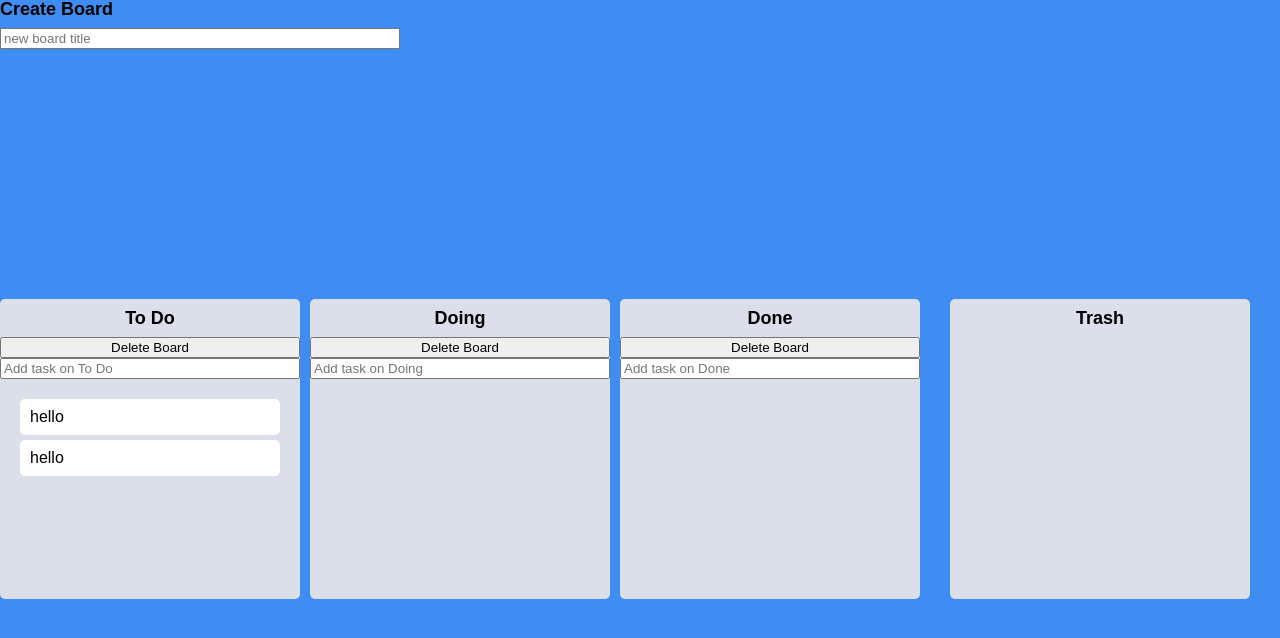
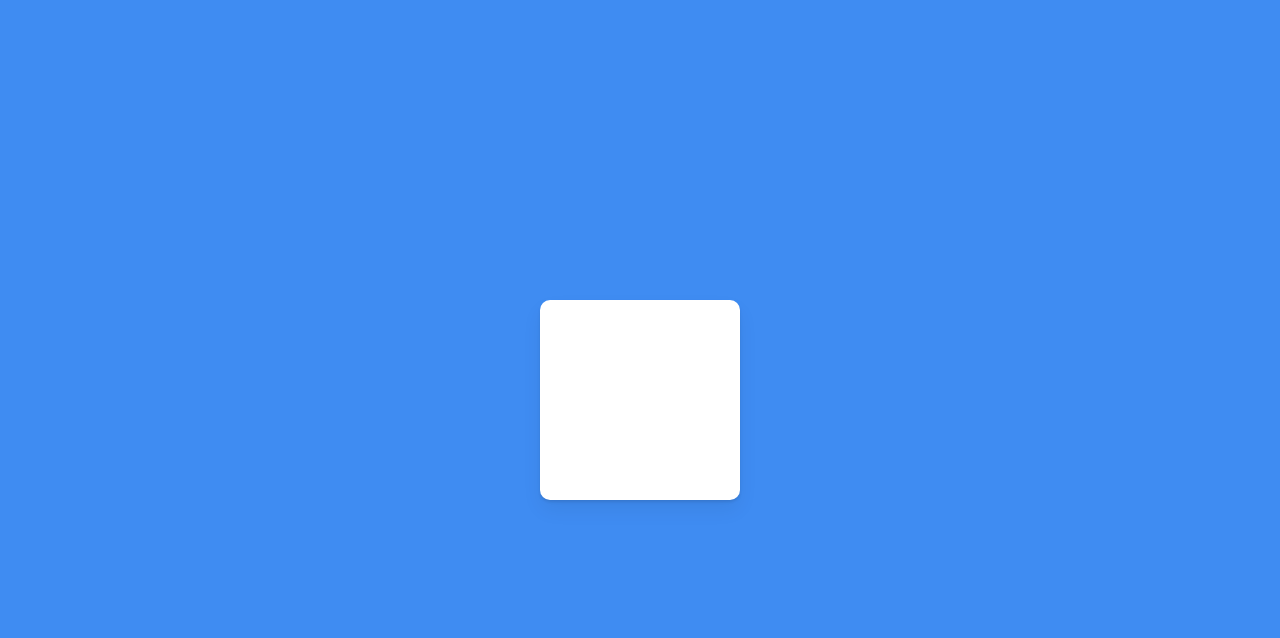
Before and after one commit to systic2/react-masterclass, a React (Create React App) app: page / in a window 1280 px wide. Shown: the top 638 px of the page. Built offline with nearby package versions, Linux system fonts and the light colour scheme.

Commit message:
introduction Animation

```diff
--- a/src/Components/Board.tsx
+++ /dev/null
@@ -1,122 +0,0 @@
-import { Droppable } from "react-beautiful-dnd";
-import DraggableCard from "./DraggableCard";
-import styled from "styled-components";
-import { useRef } from "react";
-import { useForm } from "react-hook-form";
-import { IToDo, IToDoState, toDoState } from "../atoms";
-import { useSetRecoilState } from "recoil";
-
-const Wrapper = styled.div`
-  width: 300px;
-  padding: 10px 0px;
-  background-color: ${(props) => props.theme.boardColor};
-  border-radius: 5px;
-  min-height: 300px;
-  display: flex;
-  flex-direction: column;
-`;
-
-const Title = styled.h2`
-  text-align: center;
-  font-weight: 600;
-  margin-bottom: 10px;
-  font-size: 18px;
-`;
-
-interface IAreaProps {
-  isDraggingFromThis: boolean;
-  isDraggingOver: boolean;
-}
-
-const Area = styled.div<IAreaProps>`
-  background-color: ${(props) =>
-    props.isDraggingOver
-      ? "#dfe6e9"
-      : props.isDraggingFromThis
-      ? "#b2bec3"
-      : "transparent"};
-  flex-grow: 1;
-  transition: background-color 0.3s ease-in-out;
-  padding: 20px;
-`;
-
-const Form = styled.form`
-  width: 100%;
-  input {
-    width: 100%;
-  }
-`;
-
-interface IBoardProps {
-  toDos: IToDo[];
-  boardId: string;
-}
-
-interface IForm {
-  toDo: string;
-}
-
-function Board({ toDos, boardId }: IBoardProps) {
-  const setToDos = useSetRecoilState(toDoState);
-  const { register, setValue, handleSubmit } = useForm<IForm>();
-  const onValid = ({ toDo }: IForm) => {
-    const newToDo = {
-      id: Date.now(),
-      text: toDo,
-    };
-    setToDos((allBoards) => {
-      return {
-        ...allBoards,
-        [boardId]: [newToDo, ...allBoards[boardId]],
-      };
-    });
-
-    setValue("toDo", "");
-  };
-  const onDeleteBoard = () => {
-    setToDos((prev) => {
-      const newState = { ...prev };
-      delete newState[boardId];
-      return newState;
-    });
-  };
-  return (
-    <Wrapper>
-      <Title>{boardId}</Title>
-      {boardId !== "Trash" && (
-        <>
-          <button onClick={onDeleteBoard}>Delete Board</button>
-          <Form onSubmit={handleSubmit(onValid)}>
-            <input
-              {...register("toDo", { required: true })}
-              type="text"
-              placeholder={`Add task on ${boardId}`}
-            />
-          </Form>
-        </>
-      )}
-      <Droppable droppableId={boardId}>
-        {(magic, info) => (
-          <Area
-            isDraggingOver={info.isDraggingOver}
-            isDraggingFromThis={Boolean(info.draggingFromThisWith)}
-            ref={magic.innerRef}
-            {...magic.droppableProps}
-          >
-            {toDos.map((toDo, index) => (
-              <DraggableCard
-                key={toDo.id}
-                toDoId={toDo.id}
-                toDoText={toDo.text}
-                index={index}
-              />
-            ))}
-            {magic.placeholder}
-          </Area>
-        )}
-      </Droppable>
-    </Wrapper>
-  );
-}
-
-export default Board;
--- a/src/Components/DraggableCard.tsx
+++ /dev/null
@@ -1,38 +0,0 @@
-import React from "react";
-import { Draggable } from "react-beautiful-dnd";
-import styled from "styled-components";
-
-const Card = styled.div<{ isDragging: boolean }>`
-  border-radius: 5px;
-  margin-bottom: 5px;
-  padding: 10px 10px;
-  background-color: ${(props) =>
-    props.isDragging ? "#74b9ff" : props.theme.cardColor};
-  box-shadow: ${(props) =>
-    props.isDragging ? "0px 2px 5px rgba(0, 0, 0, 0.05)" : "none"};
-`;
-
-interface IDraggableCardProps {
-  toDoId: number;
-  toDoText: string;
-  index: number;
-}
-
-function DraggableCard({ toDoId, toDoText, index }: IDraggableCardProps) {
-  return (
-    <Draggable key={toDoId} draggableId={toDoId.toString()} index={index}>
-      {(magic, snapshot) => (
-        <Card
-          isDragging={snapshot.isDragging}
-          ref={magic.innerRef}
-          {...magic.dragHandleProps}
-          {...magic.draggableProps}
-        >
-          {toDoText}
-        </Card>
-      )}
-    </Draggable>
-  );
-}
-
-export default React.memo(DraggableCard);
--- a/src/Root.tsx
+++ b/src/Root.tsx
@@ -1,11 +1,5 @@
-import React, { useEffect } from "react";
 import { Outlet } from "react-router-dom";
 import styled, { createGlobalStyle } from "styled-components";
-import { DragDropContext, DropResult } from "react-beautiful-dnd";
-import { useRecoilState } from "recoil";
-import { toDoState, trashToDoState } from "./atoms";
-import Board from "./Components/Board";
-import { useForm } from "react-hook-form";
 
 const GlobalStyle = createGlobalStyle`
   /* http://meyerweb.com/eric/tools/css/reset/
@@ -78,135 +72,28 @@
 `;
 
 const Wrapper = styled.div`
-  display: flex;
   width: 100vw;
-  margin: 0 auto;
-  justify-content: center;
-  align-items: center;
   height: 100vh;
-`;
-
-const Boards = styled.div`
   display: flex;
   justify-content: center;
   align-items: center;
-  width: 100%;
-  gap: 10px;
 `;
 
-const Title = styled.h2`
-  text-align: left;
-  font-weight: 600;
-  margin-bottom: 10px;
-  font-size: 18px;
+const Box = styled.div`
+  width: 200px;
+  height: 200px;
+  background-color: white;
+  border-radius: 10px;
+  box-shadow: 0 2px 3px rgba(0, 0, 0, 0.1), 0 10px 20px rgba(0, 0, 0, 0.06);
 `;
 
-const Form = styled.form`
-  width: 400px;
-  input {
-    width: 100%;
-  }
-`;
-
-interface IForm {
-  boardTitle: string;
-}
-
-//Todo
-//1. to do 삭제위한 쓰레기통 만들기 ok
-//2. 저장한 todo 불러오기 ok
-//3. 내가 직접 board 만들기
 function Root() {
-  const [toDos, setToDos] = useRecoilState(toDoState);
-  const [trashToDos, setTrashToDos] = useRecoilState(trashToDoState);
-  const { register, setValue, handleSubmit } = useForm<IForm>();
-  const onDragEnd = (info: DropResult) => {
-    console.log(info);
-    const { destination, draggableId, source } = info;
-    if (!destination) return;
-    if (destination?.droppableId === source.droppableId) {
-      // same board movement.
-      setToDos((allBoards) => {
-        const boardCopy = [...allBoards[source.droppableId]];
-        const taskObj = boardCopy[source.index];
-        boardCopy.splice(source.index, 1);
-        boardCopy.splice(destination?.index, 0, taskObj);
-        return {
-          ...allBoards,
-          [source.droppableId]: boardCopy,
-        };
-      });
-    }
-    if (destination.droppableId === "Trash") {
-      setToDos((allBoards) => {
-        const boardCopy = [...allBoards[source.droppableId]];
-        boardCopy.splice(source.index, 1);
-        return {
-          ...allBoards,
-          [source.droppableId]: boardCopy,
-        };
-      });
-    } else if (destination.droppableId !== source.droppableId) {
-      // cross board movement
-      setToDos((allBoards) => {
-        const sourceBoard = [...allBoards[source.droppableId]];
-        const taskObj = sourceBoard[source.index];
-        const destinationBoard = [...allBoards[destination.droppableId]];
-        sourceBoard.splice(source.index, 1);
-        destinationBoard.splice(destination?.index, 0, taskObj);
-        return {
-          ...allBoards,
-          [source.droppableId]: sourceBoard,
-          [destination.droppableId]: destinationBoard,
-        };
-      });
-    }
-  };
-  const onValid = ({ boardTitle }: IForm) => {
-    setToDos((allBoards) => {
-      return {
-        ...allBoards,
-        [boardTitle]: [],
-      };
-    });
-    setValue("boardTitle", "");
-  };
-  useEffect(() => {
-    const localToDos = localStorage.getItem("toDos");
-    if (localToDos) {
-      setToDos(JSON.parse(localToDos));
-    }
-  }, []);
-  useEffect(() => {
-    localStorage.setItem("toDos", JSON.stringify(toDos));
-  }, [toDos]);
   return (
     <>
       <GlobalStyle />
-      <DragDropContext onDragEnd={onDragEnd}>
-        <Title>Create Board</Title>
-        <Form onSubmit={handleSubmit(onValid)}>
-          <input
-            type="text"
-            placeholder="new board title"
-            {...register("boardTitle", { required: true })}
-          />
-        </Form>
-        <Wrapper>
-          <Boards>
-            {Object.keys(toDos).map((boardId) => (
-              <Board key={boardId} boardId={boardId} toDos={toDos[boardId]} />
-            ))}
-          </Boards>
-          <Boards>
-            <Board
-              key={"trash"}
-              boardId={"Trash"}
-              toDos={trashToDos["Trash"]}
-            />
-          </Boards>
-        </Wrapper>
-      </DragDropContext>
+      <Wrapper>
+        <Box />
+      </Wrapper>
       <Outlet />
     </>
   );
--- a/src/atoms.tsx
+++ /dev/null
@@ -1,29 +0,0 @@
-import { atom, selector } from "recoil";
-
-export interface IToDo {
-  id: number;
-  text: string;
-}
-
-export interface IToDoState {
-  [key: string]: IToDo[];
-}
-
-export const toDoState = atom<IToDoState>({
-  key: "toDo",
-  default: {
-    "To Do": [
-      { id: 1, text: "hello" },
-      { id: 2, text: "hello" },
-    ],
-    Doing: [],
-    Done: [],
-  },
-});
-
-export const trashToDoState = atom<IToDoState>({
-  key: "trashToDo",
-  default: {
-    Trash: [],
-  },
-});
```
